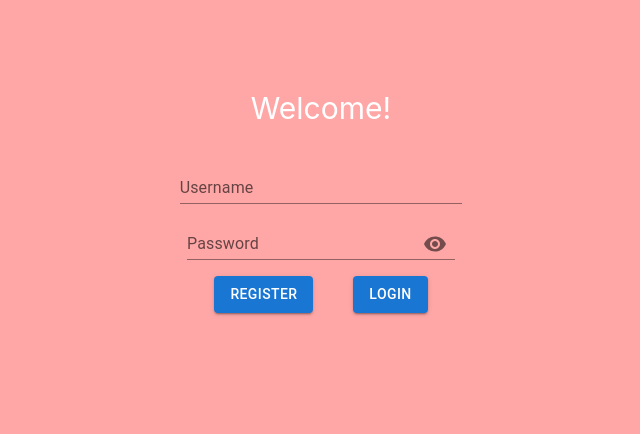
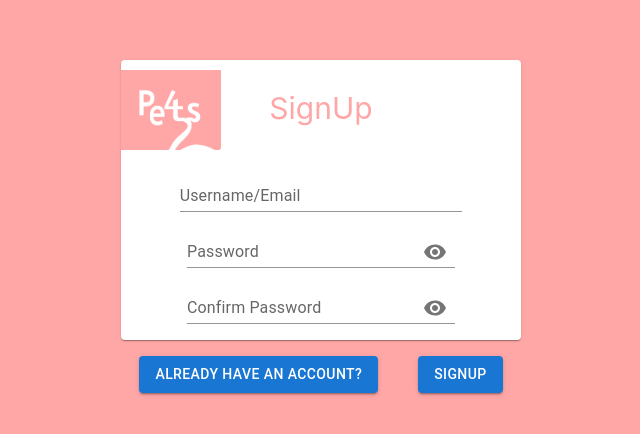
Before and after one commit to jj904/4Pet, a React (Create React App) app in the folder src/4pets-frontend/: page / in a window 1280 px wide. Shown: the part 140-574 px from the top of the page, without its empty margins (319-959 px from the left). Built offline with nearby package versions, Linux system fonts and the light colour scheme.

Commit message:
Add Register Page

```diff
--- a/src/4pets-frontend/src/App.js
+++ b/src/4pets-frontend/src/App.js
@@ -1,10 +1,11 @@
 import './App.css';
 import LoginPage from './views/LoginPage';
-
+import RegisterPage from './views/RegisterPage';
 function App() {
   return (
     <div className="App">
-      <LoginPage/>
+    {/* <LoginPage/> */}
+      <RegisterPage/>
     </div>
   );
 }
--- a/src/4pets-frontend/src/views/LoginPage.js
+++ b/src/4pets-frontend/src/views/LoginPage.js
@@ -66,7 +66,7 @@ function LoginPage() {
               htmlFor="standard-adornment-username"
               color="primary"
             >
-              Username
+              Username/Email
             </InputLabel>
             <Input
               id="standard-adornment-username"
--- /dev/null
+++ b/src/4pets-frontend/src/views/RegisterPage.js
@@ -0,0 +1,159 @@
+import React from "react";
+import IconButton from "@mui/material/IconButton";
+import Input from "@mui/material/Input";
+import InputLabel from "@mui/material/InputLabel";
+import InputAdornment from "@mui/material/InputAdornment";
+import FormControl from "@mui/material/FormControl";
+import Visibility from "@mui/icons-material/Visibility";
+import VisibilityOff from "@mui/icons-material/VisibilityOff";
+import Card from "@mui/material/Card";
+import KeyIcon from "@mui/icons-material/Key";
+import Grid from "@mui/material/Grid";
+import Stack from "@mui/material/Stack";
+import Button from "@mui/material/Button";
+import logo from "../assets/4pets_brand.png";
+
+function RegisterPage() {
+  const [values, setValues] = React.useState({
+    username: "",
+    password: "",
+    confirmPassword: "",
+    showPassword: false,
+    showConfirmPassword: false,
+  });
+
+  const handleChange = (prop) => (event) => {
+    setValues({ ...values, [prop]: event.target.value });
+  };
+
+  const handleClickShowPassword = () => {
+    setValues({
+      ...values,
+      showPassword: !values.showPassword,
+    });
+  };
+
+  const handleMouseDownPassword = (event) => {
+    event.preventDefault();
+  };
+
+  return (
+    <div
+      classname="signup_page"
+      style={{
+        width: "100%",
+        height: "100vh",
+        backgroundColor: "#ffa7a7",
+        overflow: "hidden",
+      }}
+    >
+      <div style={{ width: "400px", margin: "200px auto" }}>
+        <Card justifyContent="center" alignItems="center">
+          <Grid container spacing={2}>
+            <Grid item xs={6} md={4}>
+              <div className="logo"
+              style={{
+                  padding: "10px 0",
+                }}>
+                <img src={logo} width="100" height="80" alt="logo" />
+              </div>
+            </Grid>
+            <Grid item xs={6} md={4}>
+              <div
+                style={{
+                  color: "#ffa7a7",
+                  fontSize: "30px",
+                  textAlign: "center",
+                  padding: "30px 0",
+                }}
+              >
+                SignUp
+              </div>
+            </Grid>
+          </Grid>
+
+          <Grid
+            container
+            direction="row"
+            justifyContent="center"
+            alignItems="center"
+            sx={{ mb: 1 }}
+          >
+            <FormControl sx={{ width: "28ch", mb: 1 }} variant="standard">
+              <InputLabel htmlFor="standard-adornment-username" color="primary">
+                Username/Email
+              </InputLabel>
+              <Input
+                id="standard-adornment-username"
+                value={values.username}
+                onChange={handleChange("username")}
+              />
+            </FormControl>
+
+            <FormControl sx={{ mb: 1 }} variant="standard">
+              <InputLabel htmlFor="standard-adornment-password" color="primary">
+                Password
+              </InputLabel>
+              <Input
+                id="standard-adornment-password"
+                type={values.showPassword ? "text" : "password"}
+                value={values.password}
+                onChange={handleChange("password")}
+                endAdornment={
+                  <InputAdornment position="end">
+                    <IconButton
+                      aria-label="toggle password visibility"
+                      onClick={handleClickShowPassword}
+                      onMouseDown={handleMouseDownPassword}
+                    >
+                      {values.showPassword ? <VisibilityOff /> : <Visibility />}
+                    </IconButton>
+                  </InputAdornment>
+                }
+              />
+            </FormControl>
+            <FormControl sx={{ mb: 1 }} variant="standard">
+              <InputLabel htmlFor="standard-adornment-password" color="primary">
+                Confirm Password
+              </InputLabel>
+              <Input
+                id="standard-adornment-password"
+                type={values.showPassword ? "text" : "password"}
+                value={values.confirmPassword}
+                onChange={handleChange("confirmPassword")}
+                endAdornment={
+                  <InputAdornment position="end">
+                    <IconButton
+                      aria-label="toggle password visibility"
+                      onClick={handleClickShowPassword}
+                      onMouseDown={handleMouseDownPassword}
+                    >
+                      {values.showPassword ? <VisibilityOff /> : <Visibility />}
+                    </IconButton>
+                  </InputAdornment>
+                }
+              />
+            </FormControl>
+          </Grid>
+        </Card>
+
+        <Stack
+          spacing={5}
+          direction="row"
+          justifyContent="center"
+          alignItems="center"
+          sx={{ mt: 2 }}
+        >
+          <Button variant="contained" color="primary">
+            Already have an account?
+          </Button>
+          <Button variant="contained" color="primary">
+            SignUp
+          </Button>
+        </Stack>
+      </div>
+    </div>
+  );
+}
+
+export default RegisterPage;
```
Also changed, not shown: src/4pets-frontend/src/assets/4pets_brand.png (added).
